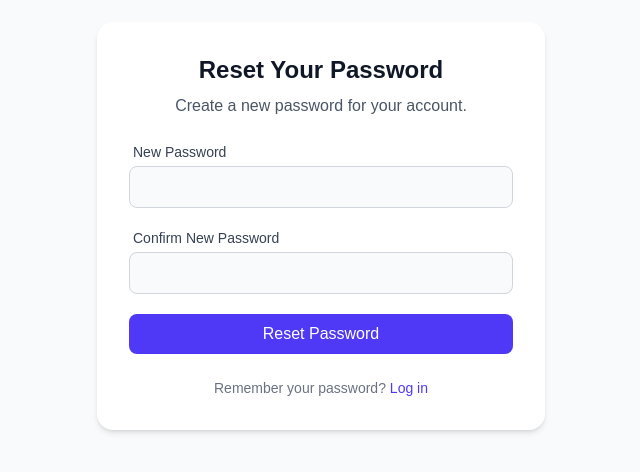
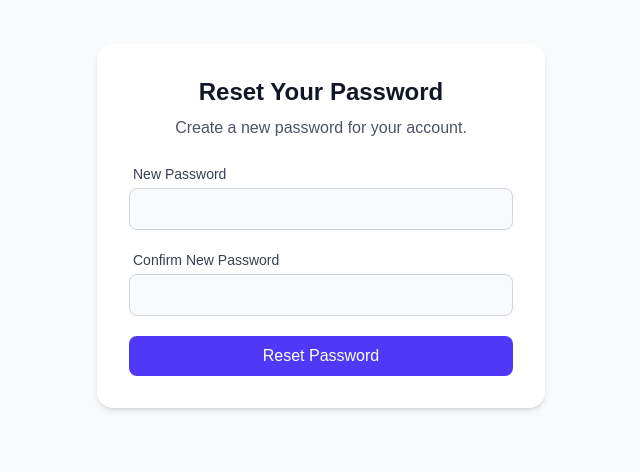
Before and after one commit to Anoop-Rajoriya/next-auth, a Next.js app: page /forget-password/1 in a window 1280 px wide. Shown: the part 174-646 px from the top of the page, without its empty margins (319-959 px from the left). Built offline with nearby package versions, Linux system fonts and the light colour scheme; no server answers.

Commit message:
Fix Forgot UI

```diff
--- a/src/app/(site)/forget-password/[token]/page.js
+++ b/src/app/(site)/forget-password/[token]/page.js
@@ -89,17 +89,6 @@ function Page() {
             formState={form.status}
           />
         </form>
-
-        {/* Back to login */}
-        <p className="mt-6 text-sm text-center text-gray-500 dark:text-gray-400">
-          Remember your password?{" "}
-          <a
-            href="/login"
-            className="text-indigo-600 hover:underline dark:text-indigo-400"
-          >
-            Log in
-          </a>
-        </p>
       </div>
     </main>
   );
```
